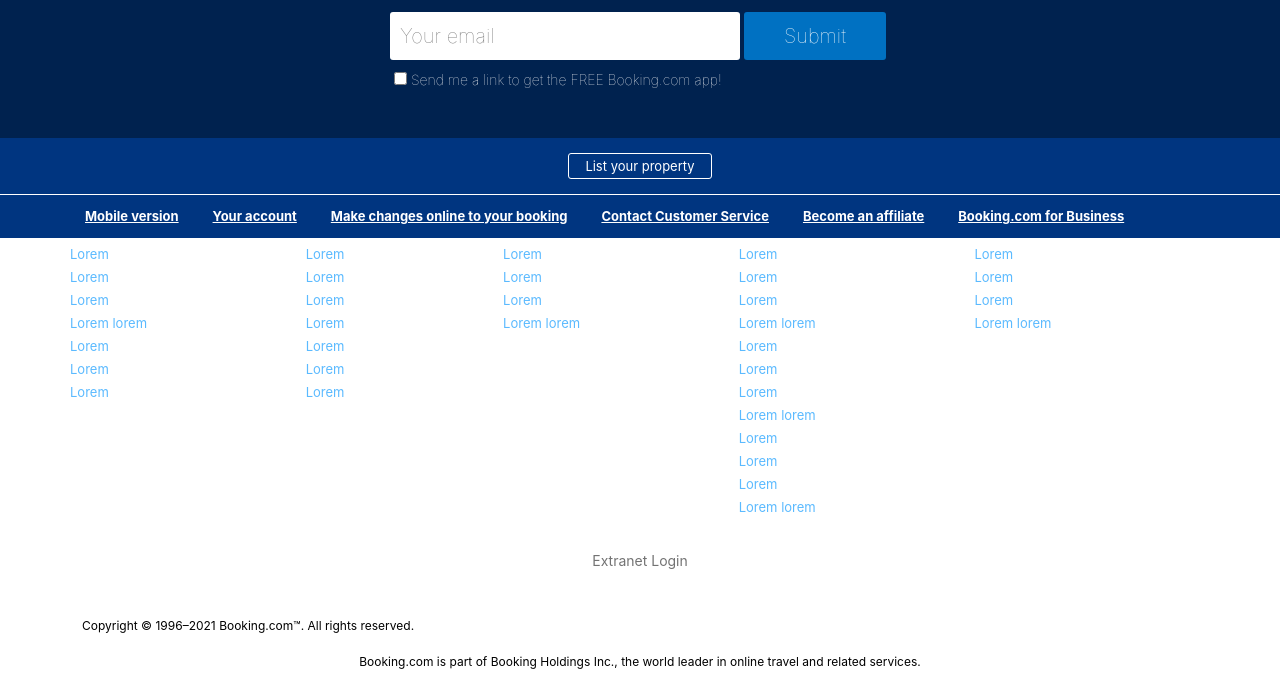
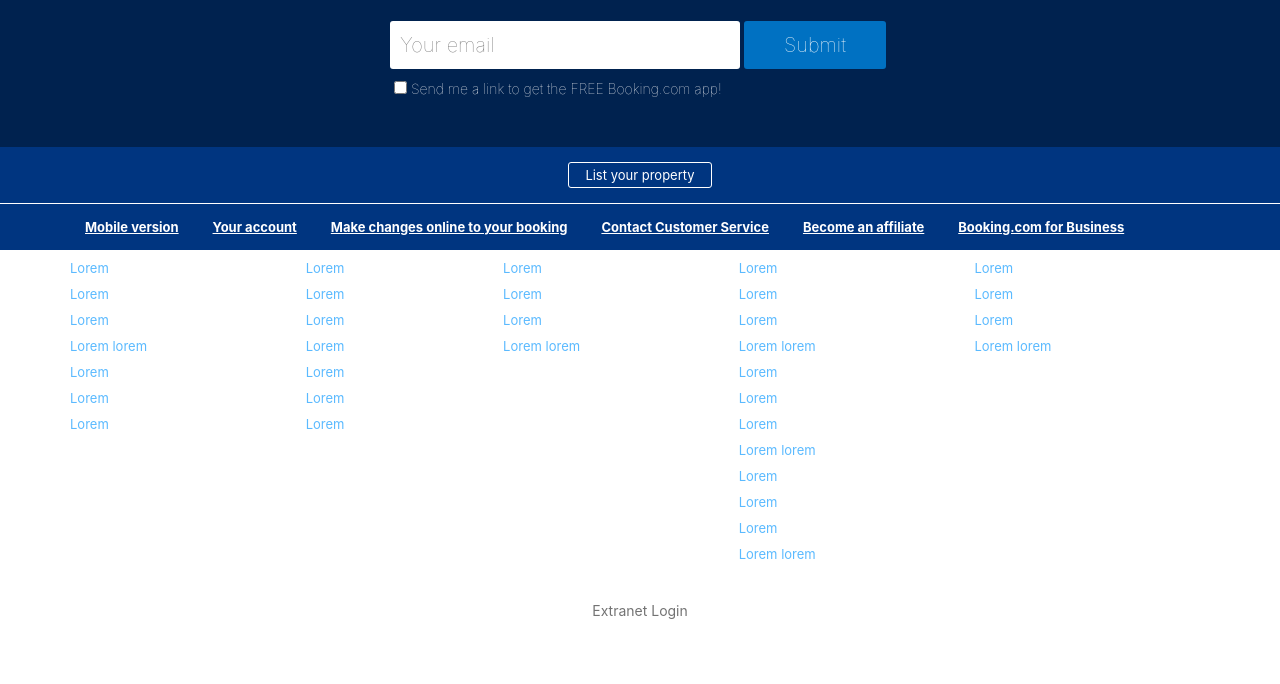
Before and after one commit to olexandermushtyn/booking-config, a website built with Parcel: page pages/item/index.html in a window 1280 px wide. Shown: the part 265-949 px from the top of the page. Built offline with nearby package versions, Linux system fonts and the light colour scheme.

Commit message:
footer: updated

```diff
--- a/pages/item/css/style.scss
+++ b/pages/item/css/style.scss
@@ -1,57 +1,8 @@
-/*reset css*/
-html, body, div, span, applet, object, iframe,
-h1, h2, h3, h4, h5, h6, p, blockquote, pre,
-a, abbr, acronym, address, big, cite, code,
-del, dfn, em, img, ins, kbd, q, s, samp,
-small, strike, strong, sub, sup, tt, var,
-b, u, i, center,
-dl, dt, dd, ol, ul, li,
-fieldset, form, label, legend,
-table, caption, tbody, tfoot, thead, tr, th, td,
-article, aside, canvas, details, embed,
-figure, figcaption, footer, header, hgroup,
-menu, nav, output, ruby, section, summary,
-time, mark, audio, video {
-  margin: 0;
-  padding: 0;
-  border: 0;
-  font-size: 100%;
-  font: inherit;
-  vertical-align: baseline;
-}
-
-/* HTML5 display-role reset for older browsers */
-article, aside, details, figcaption, figure,
-footer, header, hgroup, menu, nav, section {
-  display: block;
-}
-
-body {
-  line-height: 1;
-}
-
-ol, ul {
-  list-style: none;
-}
-
-blockquote, q {
-  quotes: none;
-}
-
-blockquote:before, blockquote:after,
-q:before, q:after {
-  content: '';
-  content: none;
-}
-
-table {
-  border-collapse: collapse;
-  border-spacing: 0;
-}
-
 /*item page*/
 body {
   font-family: var(--ff-default);
+  padding: 0;
+  margin: 0;
 }
 
 .col-auto {
@@ -167,24 +118,35 @@
 footer .login {
   text-align: center;
   padding: 40px;
+
   & a {
     text-decoration: none;
+
+    &:hover {
+      color: var(--color-warning-lighten1);
     }
   }
+
+}
+
 .copyright {
   font-size: 12px;
+
   & p {
     padding: 12px;
   }
 }
+
 .subscribe {
   font-weight: var(--fw-thin);
   color: white;
+
   & form {
     max-width: 500px;
     display: inline-flex;
     flex-wrap: wrap;
   }
+
   input {
     font-size: 20px;
     font-family: var(--ff-default);
@@ -195,14 +157,17 @@
     border: none;
 
   }
+
   input[type="submit"] {
     padding-left: 40px;
     padding-right: 40px;
   }
+
   input[type="text"] {
     flex-grow: 1;
   }
-  input[type="checkbox"]{
+
+  input[type="checkbox"] {
     margin-top: 12px;
     flex: 0 1 100%;
   }
--- a/pages/item/index.html
+++ b/pages/item/index.html
@@ -11,6 +11,7 @@
     <title>Booking.com</title>
 </head>
 <body>
+<!--header-->
 <header class="bg-color-primary-default">
     <div class="container-xl">
         <div class="row">
@@ -95,12 +96,11 @@
         </nav>
     </div>
 </header>
-<div class="content"></div>
-
+<!--footer-->
 <footer>
     <div class="subscribe ta-center">
         <div class="text mb-lg">
-            <h2 class="mb-md fs-h3">Save time, save money!</h2>
+            <h2 class="mb-md fs-h3 fw-thin">Save time, save money!</h2>
             <p>Sign up and we'll send the best deals to you</p>
         </div>
         <form action="#">
```
Lines whose indentation alone changed are shown as unchanged.
